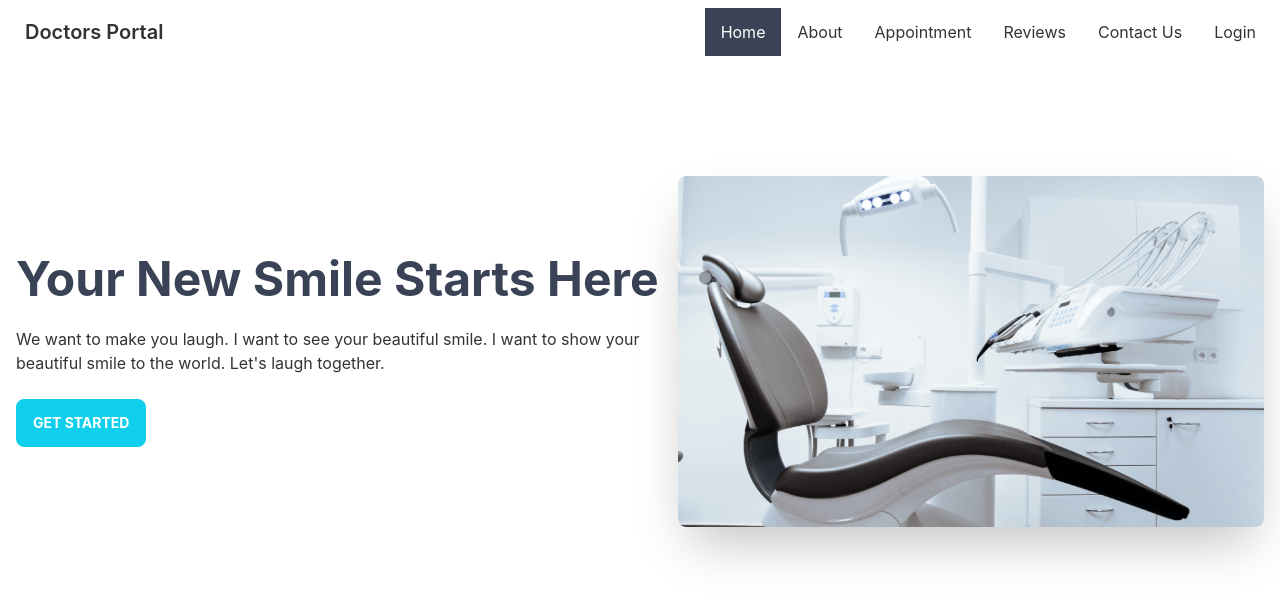
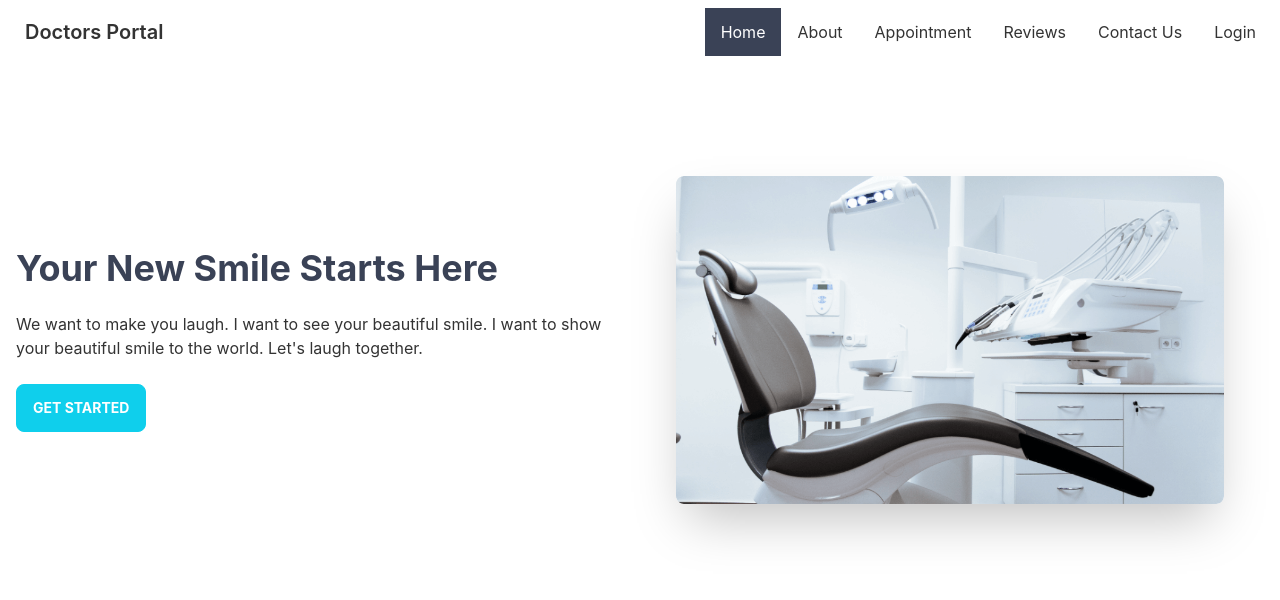
Before and after one commit to arifmia1129/doctors-portal-client, a React (Create React App) app: page /home in a window 1280 px wide. Shown: the top 600 px of the page. Built offline with nearby package versions, Linux system fonts and the light colour scheme.

Commit message:
home banner added

```diff
--- a/src/pages/Home/Banner/Banner.js
+++ b/src/pages/Home/Banner/Banner.js
@@ -5,11 +5,11 @@ const Banner = () => {
     return (
         <div className="hero lg:mt-24">
             <div className="hero-content flex-col lg:flex-row-reverse">
-                <div>
-                    <img src={chair} className="image-full rounded-lg shadow-2xl" />
+                <div className='md:px-10'>
+                    <img src={chair} alt="banner-img" className="image-full rounded-lg shadow-2xl" />
                 </div>
                 <div>
-                    <h1 className="text-5xl font-bold text-accent">Your New Smile Starts Here</h1>
+                    <h1 className="text-4xl font-bold text-accent">Your New Smile Starts Here</h1>
                     <p className="py-6">We want to make you laugh. I want to see your beautiful smile. I want to show your beautiful smile to the world. Let's laugh together.</p>
                     <button className="btn btn-primary text-white font-bold">Get Started</button>
                 </div>
--- a/src/pages/Shared/Navbar/Navbar.js
+++ b/src/pages/Shared/Navbar/Navbar.js
@@ -43,10 +43,10 @@ const Navbar = () => {
             </div>
             <div className="navbar-end">
                 <div className="dropdown">
-                    <label tabindex="0" className="btn btn-ghost lg:hidden">
-                        <svg xmlns="http://www.w3.org/2000/svg" className="h-5 w-5" fill="none" viewBox="0 0 24 24" stroke="currentColor"><path stroke-linecap="round" stroke-linejoin="round" stroke-width="2" d="M4 6h16M4 12h8m-8 6h16" /></svg>
+                    <label tabIndex="0" className="btn btn-ghost lg:hidden">
+                        <svg xmlns="http://www.w3.org/2000/svg" className="h-5 w-5" fill="none" viewBox="0 0 24 24" stroke="currentColor"><path strokeLinecap="round" strokeLinejoin="round" strokeWidth="2" d="M4 6h16M4 12h8m-8 6h16" /></svg>
                     </label>
-                    <ul tabindex="0" className="menu menu-compact dropdown-content mt-3 relative right-1 p-2 shadow bg-base-100 rounded-box w-52">
+                    <ul tabIndex="0" className="menu menu-compact dropdown-content mt-3 relative right-1 p-2 shadow bg-base-100 rounded-box w-52">
 
                         {navLink}
 
```
